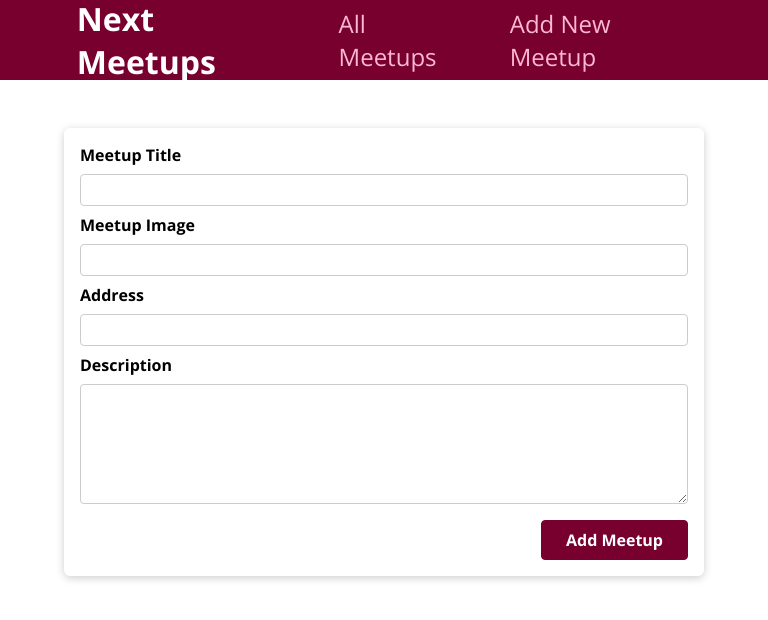
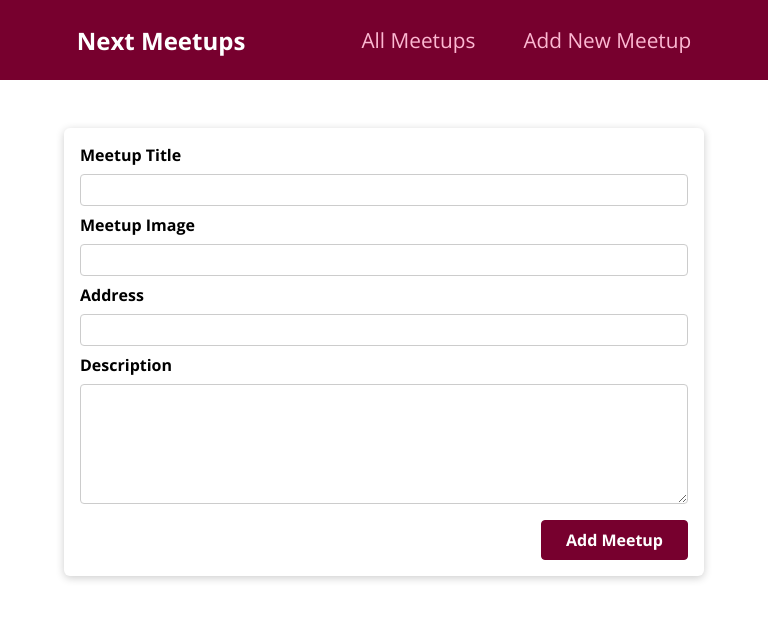
Before and after one commit to Maharta/Next-Meetup-Demo, a Next.js app: page /new-meetup in a window 768 px wide. Shown: the top 620 px of the page. Built offline with nearby package versions, Linux system fonts and the light colour scheme.

Commit message:
fixed styles for mobile phones

```diff
--- a/components/layout/MainNavigation.module.css
+++ b/components/layout/MainNavigation.module.css
@@ -37,3 +37,56 @@
 .header a.active {
   color: white;
 }
+
+@media screen and (max-width: 520px) {
+  .header {
+    text-align: center;
+  }
+
+  .logo {
+    font-size: 1rem;
+  }
+
+  .header li {
+    margin-left: 2rem;
+  }
+
+  .header a {
+    font-size: 1rem;
+  }
+}
+
+@media screen and (min-width: 521px) and (max-width: 810px) {
+  .header {
+    text-align: center;
+  }
+
+  .logo {
+    font-size: 1.3rem;
+  }
+
+  .header li {
+    margin-left: 3rem;
+  }
+
+  .header a {
+    font-size: 1.2rem;
+  }
+}
+@media screen and (min-width: 704px) and (max-width: 810px) {
+  .header {
+    text-align: center;
+  }
+
+  .logo {
+    font-size: 1.5rem;
+  }
+
+  .header li {
+    margin-left: 3rem;
+  }
+
+  .header a {
+    font-size: 1.3rem;
+  }
+}
```
Also changed, not shown: components/meetups/MeetupItem.module.css (+11 -0 lines).
